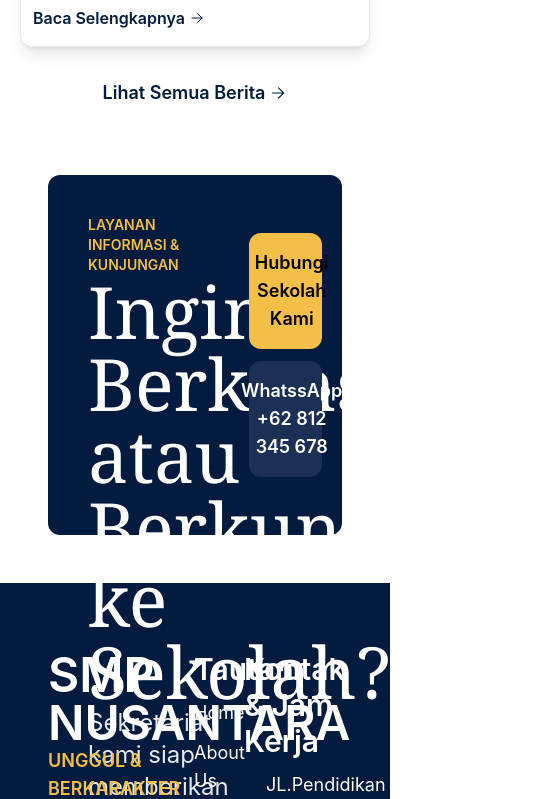
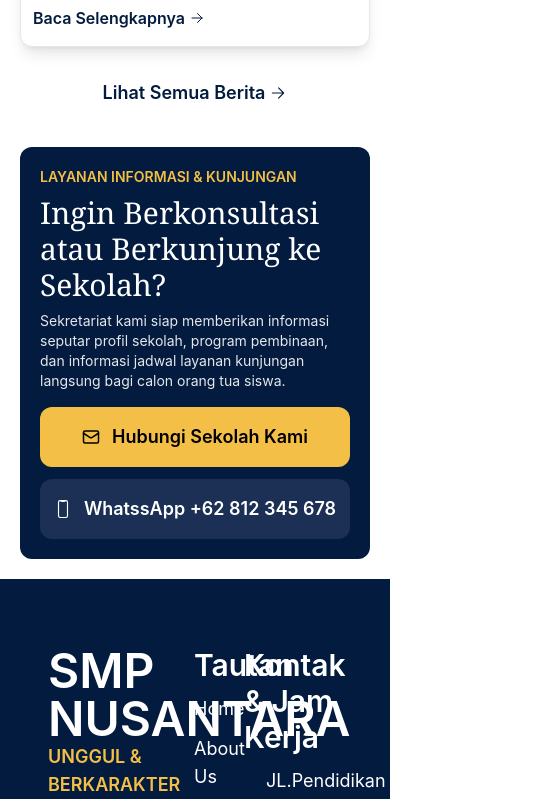
Before and after one commit to Satria15255/cms-school-website, a React (Vite) app: page / in a window 390 px wide. Shown: the part 5880-6679 px from the top of the page, 558 px wide, since content can reach past the window. Built offline with nearby package versions, Linux system fonts and the light colour scheme.

Commit message:
update responsif contact section

```diff
--- a/src/pages/home/section/ContactSection.tsx
+++ b/src/pages/home/section/ContactSection.tsx
@@ -3,24 +3,24 @@ import { IoPhonePortraitOutline } from "react-icons/io5";
 
 const Contact = () => {
 	return (
-		<main className="min-h-100 flex items-center p-12">
-			<div className="bg-[#021B3E] flex items-center rounded-xl w-full h-90 p-5">
-				<div className="w-5/7 flex flex-col justify-around h-full p-5">
+		<main className="min-h-100 flex items-center p-5 lg:p-12">
+			<div className="bg-[#021B3E] flex flex-col md:flex-row items-center rounded-xl w-full h-auto gap-4 lg:h-90 p-5">
+				<div className="w-full lg:w-5/7 flex flex-col gap-2 justify-around h-full lg:p-5">
 					<p className="text-sm font-semibold text-[#F4BF46]">
 						{" "}
 						LAYANAN INFORMASI & KUNJUNGAN
 					</p>
-					<h1 className="text-7xl font-serif text-white">
+					<h1 className="text-3xl lg:text-7xl font-serif text-white">
 						Ingin Berkonsultasi atau Berkunjung ke Sekolah?
 					</h1>
-					<p className="text-2xl max-w-7xl text-gray-200">
+					<p className="text-sm lg:text-2xl max-w-7xl text-gray-200">
 						Sekretariat kami siap memberikan informasi seputar
 						profil sekolah, program pembinaan, dan informasi jadwal
 						layanan kunjungan langsung bagi calon orang tua
 						siswa.{" "}
 					</p>
 				</div>
-				<div className="w-2/7 flex flex-col items-center justify-center gap-3">
+				<div className="w-full lg:w-2/7 flex flex-col items-center justify-center gap-3">
 					<button className="w-full bg-[#F4BF46] text-lg  font-semibold flex justify-center items-center gap-3 rounded-xl py-4">
 						<LuMail />
 						Hubungi Sekolah Kami
```
